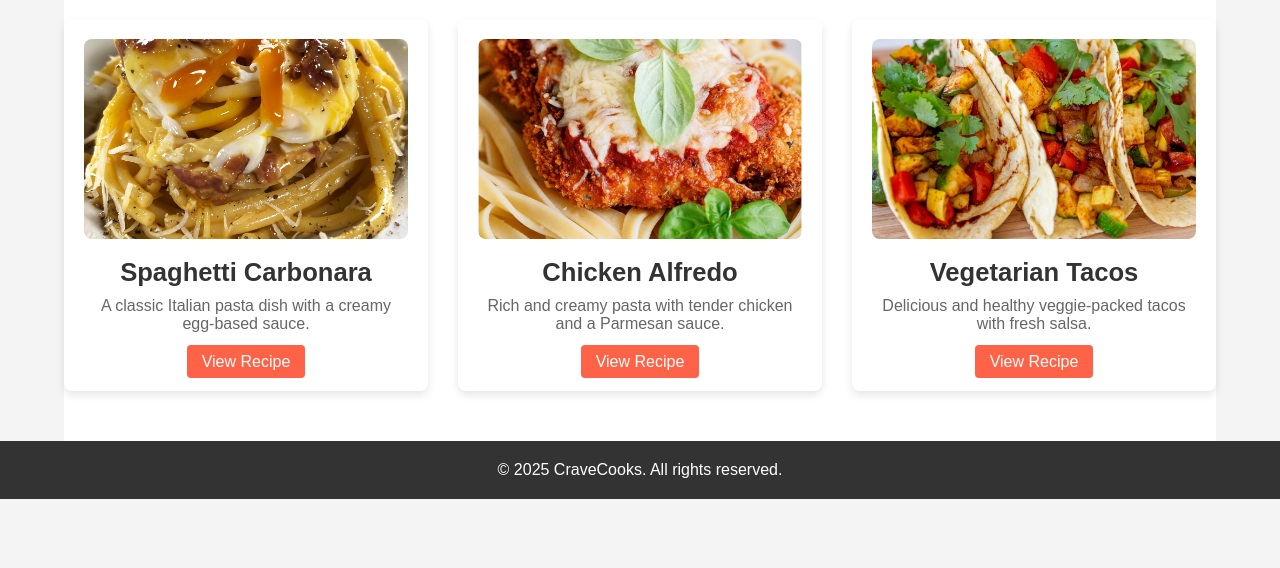
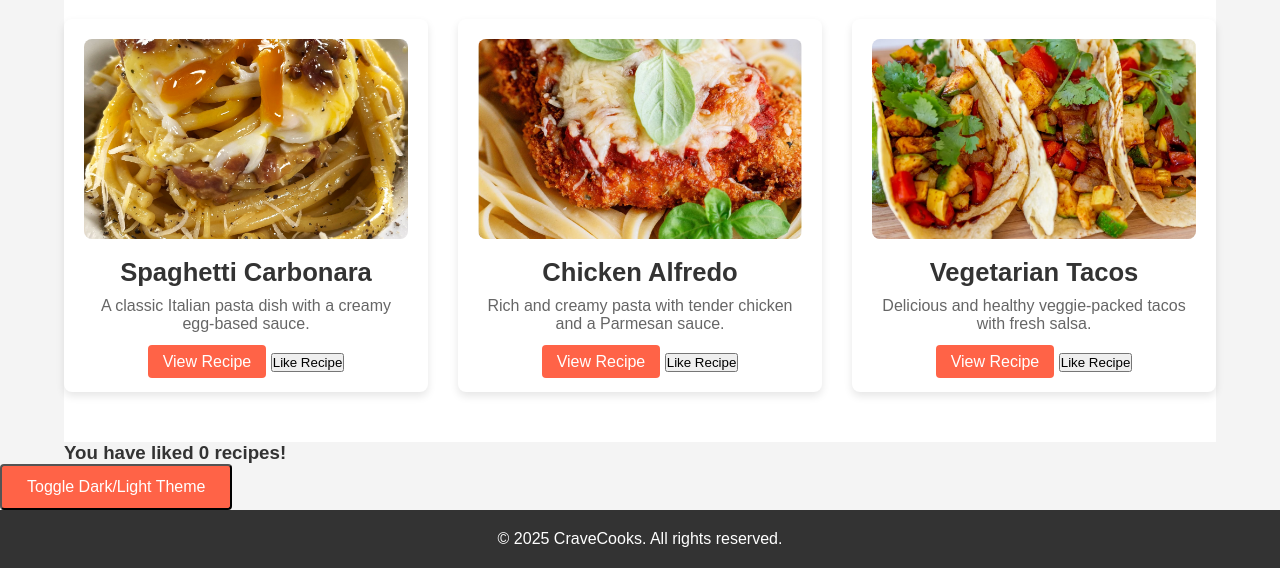
Before and after one commit to Bida24-101/Savoury.Eats, a plain HTML site: page index.html in a window 1280 px wide. Shown: the part 577-1145 px from the top of the page. Before the commit the page ends 1076 px from the top, so only its background shows below. Drawn offline with Linux system fonts and the light colour scheme.

Commit message:
Update index.html

```diff
--- a/index.html
+++ b/index.html
@@ -6,6 +6,7 @@
     <meta name="viewport" content="width=device-width, initial-scale=1.0">
     <title>CraveCooks - Delicious Recipes</title>
     <link rel="stylesheet" href="styles.css">
+    <script src="scripts.js" defer></script>
 </head>
 
 <body>
@@ -44,21 +45,34 @@
                 <img src="recipe1.jpg" alt="Recipe 1">
                 <h3>Spaghetti Carbonara</h3>
                 <p>A classic Italian pasta dish with a creamy egg-based sauce.</p>
-                <a href="#">View Recipe</a>
+                <a href="recipe1.html" class="btn-secondary">View Recipe</a>
+                <button class="btn-like" onclick="likeRecipe('Spaghetti Carbonara')">Like Recipe</button>
             </div>
             <div class="recipe-card">
                 <img src="recipe2.jpg" alt="Recipe 2">
                 <h3>Chicken Alfredo</h3>
                 <p>Rich and creamy pasta with tender chicken and a Parmesan sauce.</p>
-                <a href="#">View Recipe</a>
+                <a href="recipe2.html" class="btn-secondary">View Recipe</a>
+                <button class="btn-like" onclick="likeRecipe('Chicken Alfredo')">Like Recipe</button>
             </div>
             <div class="recipe-card">
                 <img src="recipe3.jpg" alt="Recipe 3">
                 <h3>Vegetarian Tacos</h3>
                 <p>Delicious and healthy veggie-packed tacos with fresh salsa.</p>
-                <a href="#">View Recipe</a>
+                <a href="recipe3.html" class="btn-secondary">View Recipe</a>
+                <button class="btn-like" onclick="likeRecipe('Vegetarian Tacos')">Like Recipe</button>
             </div>
         </div>
+    </section>
+
+    <!-- Like Count Section -->
+    <section id="like-count" class="container">
+        <h3>You have liked <span id="like-count-text">0</span> recipes!</h3>
+    </section>
+
+    <!-- Theme Toggle Button -->
+    <section class="theme-toggle">
+        <button onclick="toggleTheme()" class="btn-primary">Toggle Dark/Light Theme</button>
     </section>
 
     <!-- Footer Section -->
```
